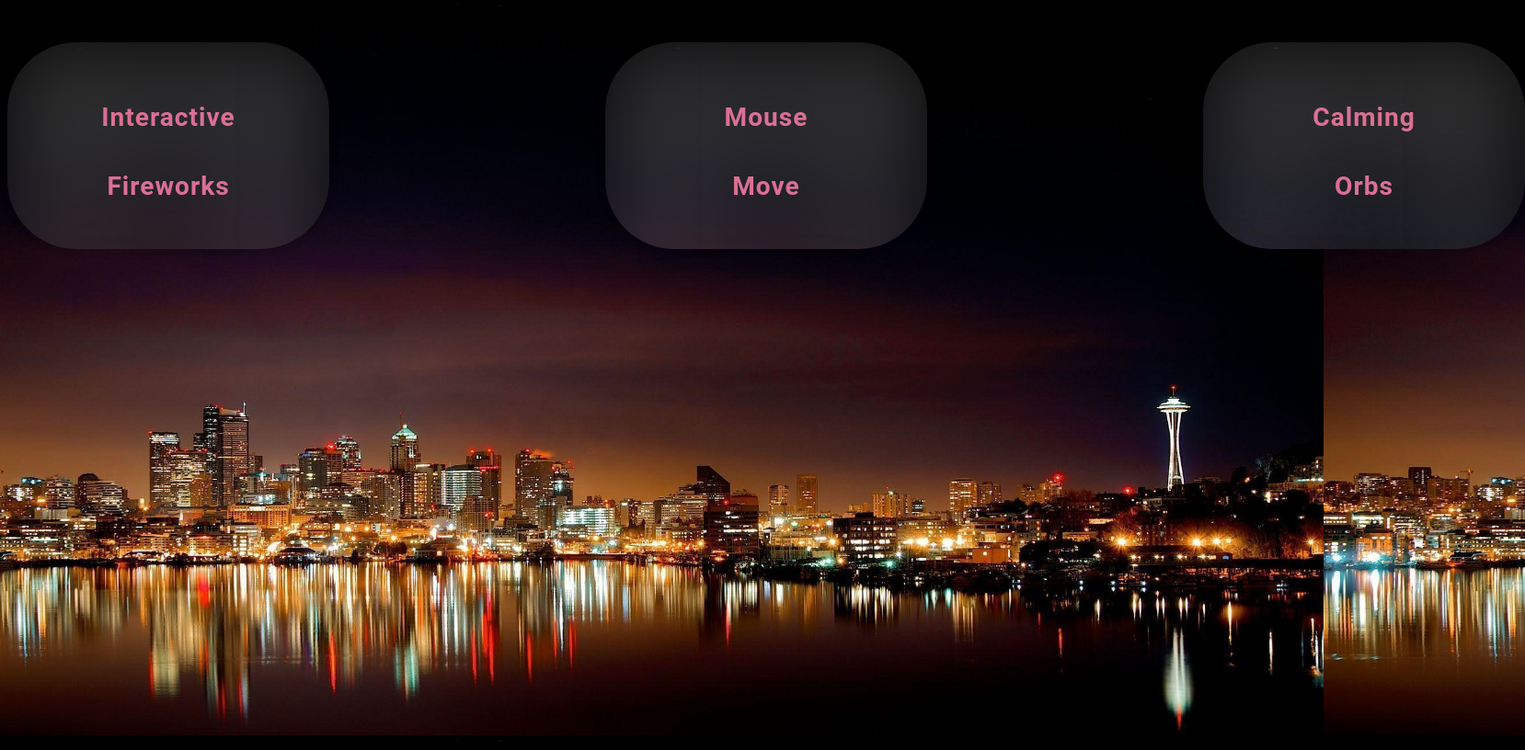
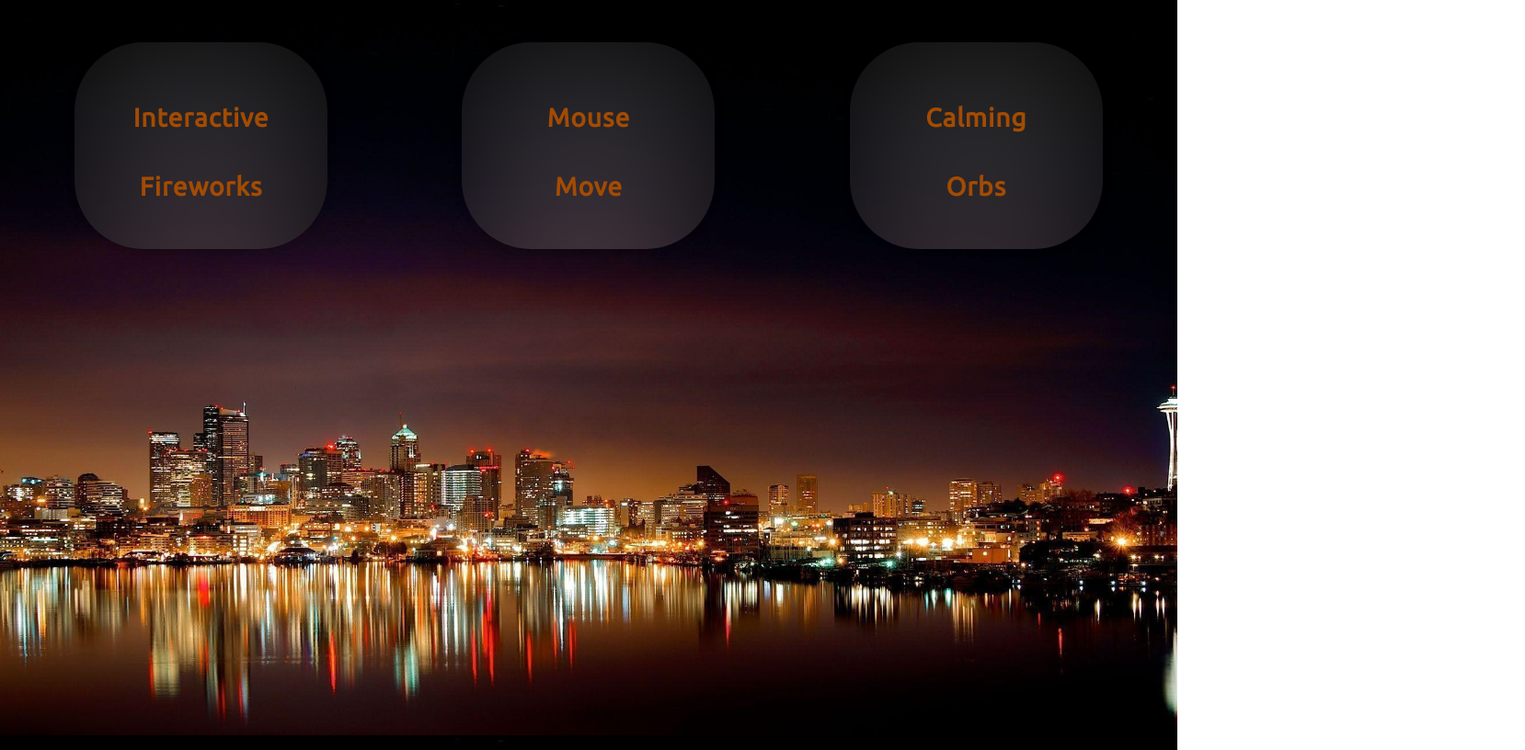
Before and after one commit to JessPost/CanvasFun, a plain HTML site: page index.html in a window 1280 px wide. Shown: the whole page at 92% size, 1658 px wide, since content can reach past the window. Drawn offline with Linux system fonts and the light colour scheme.

Commit message:
tweaked the style

```diff
--- a/index.css
+++ b/index.css
@@ -7,12 +7,11 @@ main::before {
     align-items: center;
     justify-content: center;
     height: 100vh;
-    font-family: 'Roboto', sans-serif;
-    grid-gap: 300px;
+    font-family: 'Ubuntu', sans-serif;
 }
 
 main {
-    width: 350px;
+    width: 275px;
     height: 225px;
     box-shadow: 0 0 10px 0 rgba(0, 0, 0, .2);
     border-radius: 75px;
@@ -35,7 +34,7 @@ main::before {
     right: 0;
     bottom: 0;
     box-shadow: inset 0 0 2000px rgba(255, 255, 255, 0.491);
-    filter: blur(50px);
+    filter: blur(90px);
     /* margin: -20px; */
 }
 
@@ -50,7 +49,8 @@ h3:hover {
 
 a {
     text-decoration: none;
-    color: palevioletred;
+    /* color: palevioletred; */
+    color: #a34b03;
     letter-spacing: 1px;
 }
 
@@ -65,7 +65,7 @@ p {
 }
 
 main:hover {
-    box-shadow: 0 0 20px rgba(203, 194, 194, 0.651);
+    box-shadow: 0 0 30px rgba(203, 194, 194, 0.651);
     transition: .3s ease;
 }
 
--- a/index.html
+++ b/index.html
@@ -6,6 +6,8 @@
     <meta http-equiv="X-UA-Compatible" content="IE=edge">
     <meta name="viewport" content="width=device-width, initial-scale=1.0">
     <title>Fun With Canvas</title>
+    <link href="https://fonts.googleapis.com/css2?family=Ubuntu:ital,wght@0,300;0,400;1,300&display=swap"
+        rel="stylesheet">
     <link rel="stylesheet" href="index.css">
 </head>
 
```
